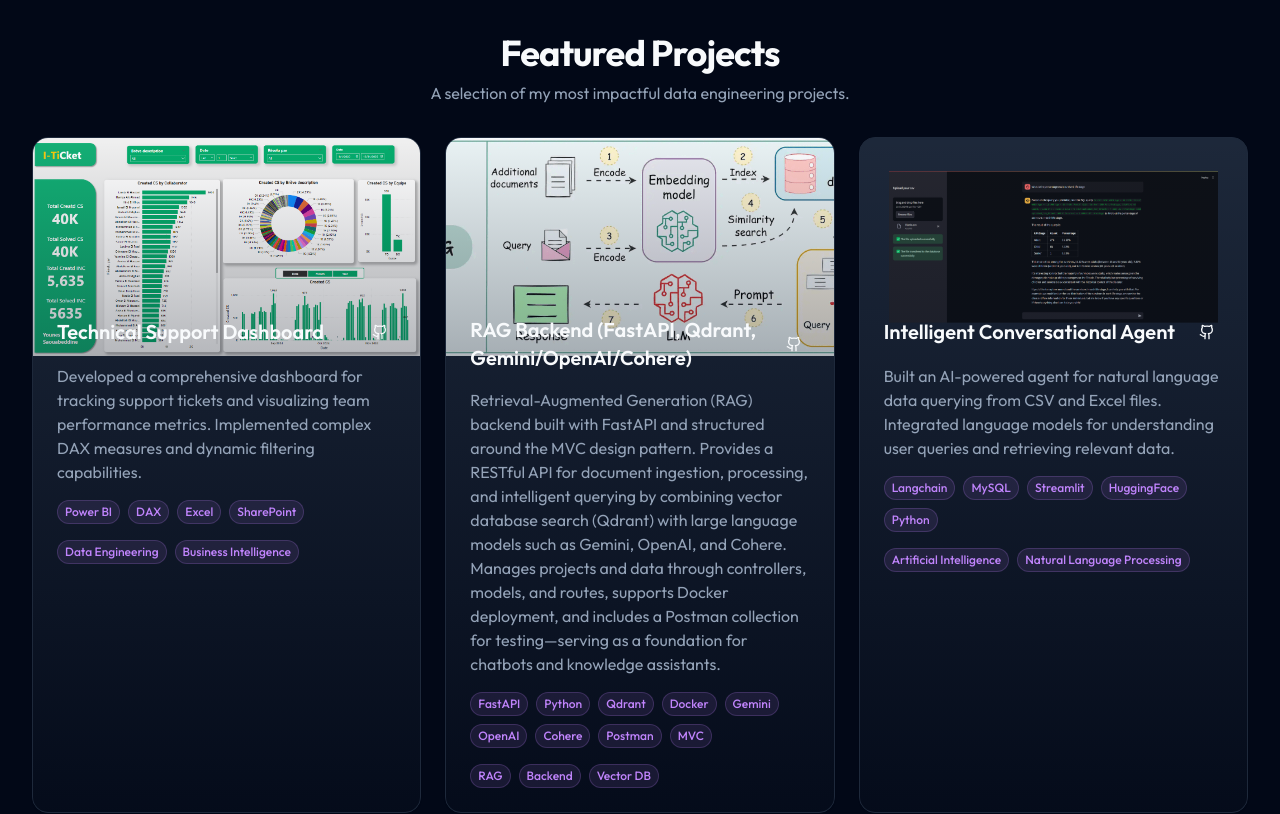
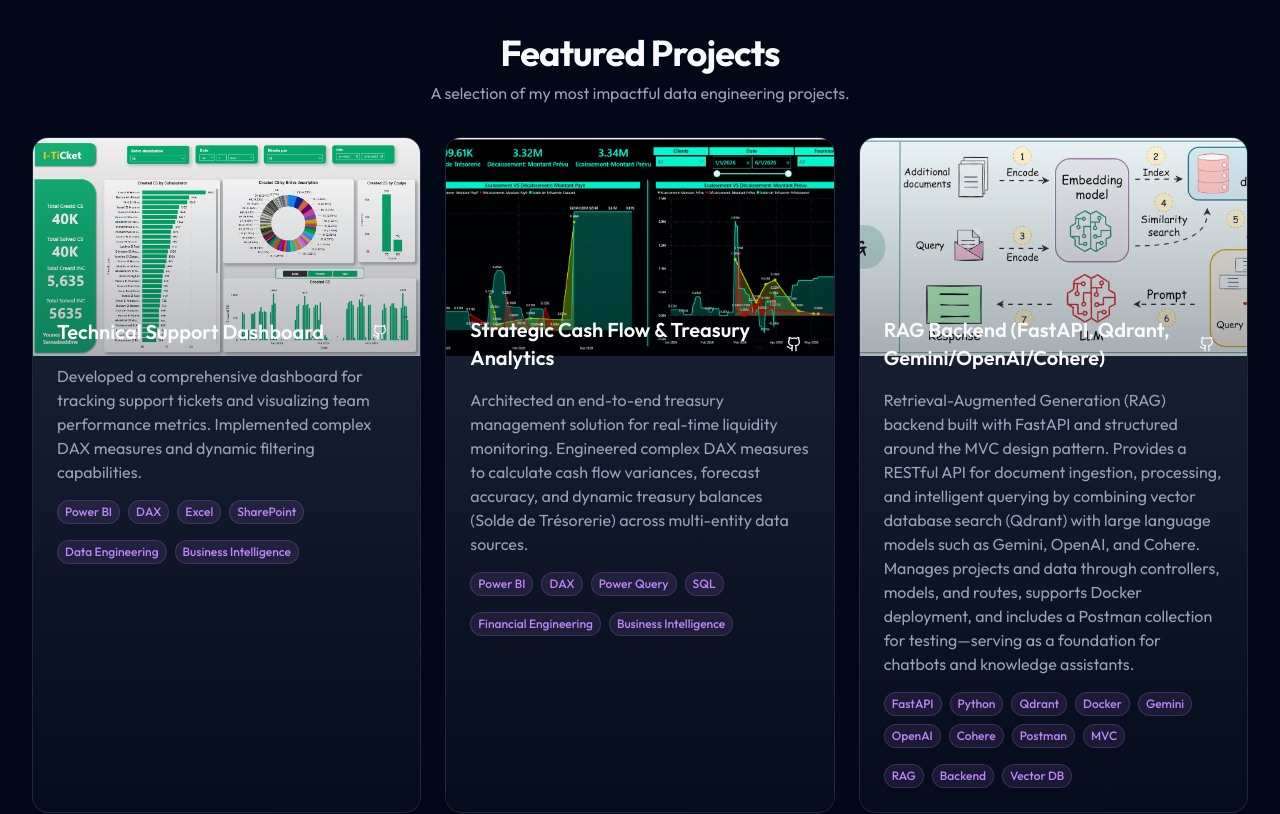
Before and after one commit to younes921722/my-portfolio, a Next.js app: page / in a window 1280 px wide. Shown: the part 4120-4934 px from the top of the page. Built offline with nearby package versions, Linux system fonts and the light colour scheme.

Commit message:
add: new data analysis project

```diff
--- a/src/components/sections/Projects.tsx
+++ b/src/components/sections/Projects.tsx
@@ -17,6 +17,18 @@ const projects = [
 			github: 'https://github.com/younes921722/Technical-Support-Dashboard/tree/main',
 		},
 	},
+	{
+    title: 'Strategic Cash Flow & Treasury Analytics',
+    description:
+        'Architected an end-to-end treasury management solution for real-time liquidity monitoring. Engineered complex DAX measures to calculate cash flow variances, forecast accuracy, and dynamic treasury balances (Solde de Trésorerie) across multi-entity data sources.',
+    technologies: ['Power BI', 'DAX', 'Power Query', 'SQL'],
+    tags: ['Financial Engineering', 'Business Intelligence'],
+    image: 'assets/images/cashFlowDashboard_1.png', // Update with your actual image path
+    titleColor: 'group-hover:text-emerald-500',
+    links: {
+        github: 'https://github.com/younes921722/', // Update with your actual repo link
+    },
+},
 	{
 		title: 'RAG Backend (FastAPI, Qdrant, Gemini/OpenAI/Cohere)',
 		description:
```
Also changed, not shown: public/assets/images/cashFlowDashboard_1.png (added).
